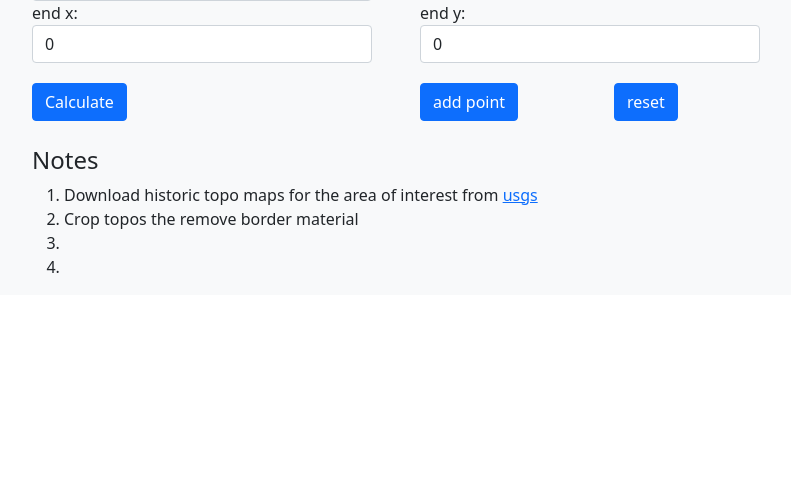
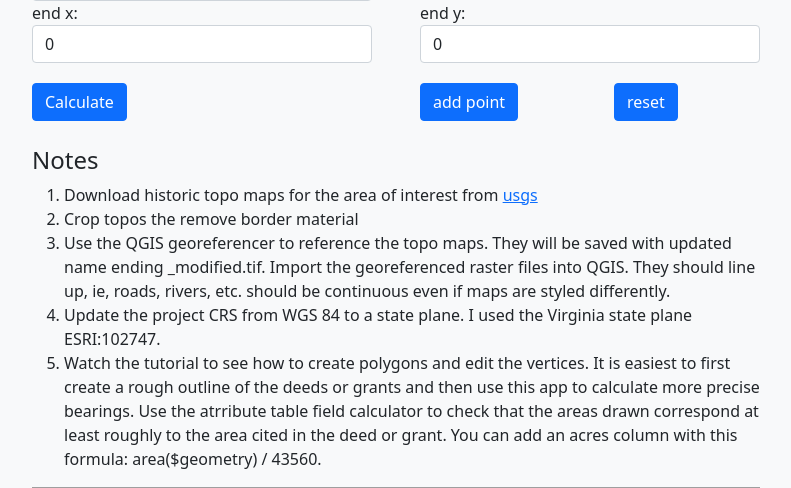
Before and after one commit to basic99/homepage2, a PHP site: page /article/compass-headings.php in a window 1280 px wide. Shown: the part 898-1386 px from the top of the page, without its empty margins (244-1035 px from the left). Before the commit the page ends 1171 px from the top, so only its background shows below. Run offline with PHP 8.4, Linux system fonts and the light colour scheme; grey boxes are pictures that could not be loaded.

Commit message:
add map img

```diff
--- a/article/compass-headings.php
+++ b/article/compass-headings.php
@@ -150,9 +150,14 @@
             <ol>
                 <li>Download historic topo maps for the area of interest from <a href='https://www.usgs.gov/the-national-map-data-delivery/topographic-map-access-points'> usgs</a></li>
                 <li>Crop topos the remove border material</li>
-                <li></li>
-                <li></li>
+                <li>Use the QGIS georeferencer to reference the topo maps. They will be saved with updated name ending _modified.tif. Import the georeferenced raster files into QGIS. They should line up, ie, roads, rivers, etc. should be continuous even if maps are styled differently.</li>
+                <li>Update the project CRS from WGS 84 to a state plane. I used the Virginia state plane ESRI:102747.</li>
+                <li>Watch the tutorial to see how to create polygons and edit the vertices. It is easiest to first create a rough outline of the deeds or grants and then use this app to calculate more precise bearings. Use the atrribute table field calculator to check that the areas drawn correspond at least roughly to the area cited in the deed or grant. You can add an acres column with this formula: area($geometry) / 43560.</li>
             </ol>
+            <figure>
+              <img src="/img/warwick_qgis.png" alt="Trulli" style="width:100%">
+              <figcaption>Three land grants in Warwick County, Virginia.</figcaption>
+            </figure>
         </div>
     </div>
 
```
